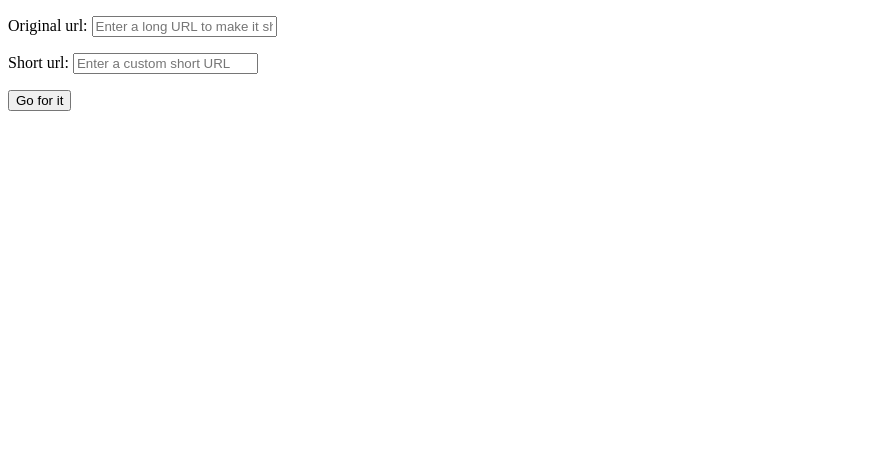
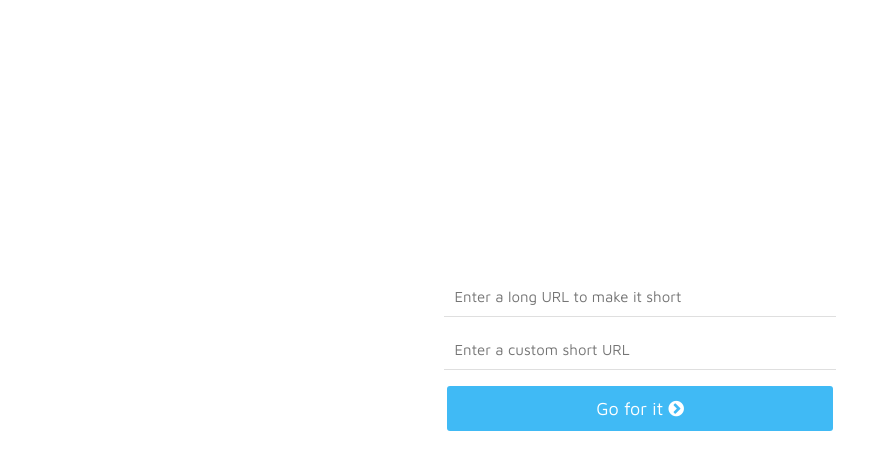
Before and after one commit to shash68i/URL-SHORTENER, a Django app: page / in a window 1280 px wide. Shown: the top 470 px of the page, without its empty margins (0-891 px from the left). Run offline with Django 3.2, Linux system fonts and the light colour scheme; some libraries are stand-ins or nearby versions.

Commit message:
Fully Working. Design left

```diff
--- a/oneapp/forms.py
+++ b/oneapp/forms.py
@@ -11,7 +11,7 @@ class UrlForm(forms.ModelForm):
         }
         self.fields['original_url'].widget.attrs = {
             'placeholder': 'Enter a long URL to make it short',
-            'id': 'original'
+            'id': 'long'
         }
 
     class Meta:
--- a/oneapp/models.py
+++ b/oneapp/models.py
@@ -2,9 +2,24 @@ from django.db import models
 
 
 class Url(models.Model):
-    short_url = models.CharField(max_length=30)
-    original_url = models.CharField(max_length=1000)
+    short_url = models.CharField(max_length=30, verbose_name='')
+    original_url = models.CharField(max_length=1000, verbose_name='')
     created = models.DateTimeField(auto_now_add=True)
+
+    def save(self, *args, **kwargs):
+        '''
+        This function is to store exact url, even if user fails to do so
+        '''
+        HTTPS = 'https://'
+        HTTP = 'http://'
+        WWW = 'www.'
+        if (not self.original_url.startswith(HTTPS) and
+                not self.original_url.startswith(HTTP)):
+            if self.original_url.startswith(WWW):
+                self.original_url = HTTPS + self.original_url
+            else:
+                self.original_url = HTTPS + WWW + self.original_url
+        super(Url, self).save(*args, **kwargs)
 
     def __str__(self):
         return self.short_url
--- a/oneapp/views.py
+++ b/oneapp/views.py
@@ -1,5 +1,5 @@
-from django.shortcuts import render
-from django.http import JsonResponse
+from django.shortcuts import render, get_object_or_404
+from django.http import JsonResponse, HttpResponse, HttpResponseRedirect
 from django.views.generic.edit import CreateView
 from django.shortcuts import redirect
 from django.urls import reverse
@@ -35,3 +35,9 @@ def validate_url(request):
 
 def success_view(request, data):
     return render(request, 'success.html', {'data': data})
+
+
+def url_redirection_view(request, new_short_url):
+    url = get_object_or_404(Url, short_url=new_short_url)
+    redirection_url = url.original_url
+    return HttpResponseRedirect(redirection_url)
--- a/smally/urls.py
+++ b/smally/urls.py
@@ -16,11 +16,12 @@ Including another URLconf
 from django.contrib import admin
 from django.urls import path
 
-from oneapp.views import validate_url, shorten_view, success_view
+from oneapp.views import (validate_url, shorten_view,
+                          success_view, url_redirection_view)
 urlpatterns = [
     path('admin/', admin.site.urls),
     path('', shorten_view, name='shorten'),
     path('success/<slug:data>', success_view, name='success_page'),
     path('ajax/validate_url/', validate_url, name='validate_url'),
-
+    path('<slug:new_short_url>', url_redirection_view, name='redirection'),
 ]
--- a/static/css/style.css
+++ b/static/css/style.css
@@ -0,0 +1,45 @@
+body {
+  margin-top: 35vh;
+  text-align: center;
+}
+
+#long {
+  width: 30%;
+  height: 30px;
+}
+
+#short {
+  width: 30%;
+  height: 30px;
+}
+
+#shorten_button {
+  outline: none;
+  width: 30.5%;
+  height: 45px;
+  background-color: #40baf5;
+  color: #fff;
+  border-width: 0;
+  border-radius: 3px;
+  font-family: 'Maven Pro', sans-serif;
+  font-size: large;
+}
+
+#long[type='text'],
+#short[type='text'] {
+  border-top: none;
+  border-left: none;
+  border-right: none;
+  border-bottom: 1px solid #dfdfdf;
+  padding-left: 10px;
+  font-family: 'Maven Pro', sans-serif;
+  font-size: 15px;
+  padding-bottom: 5px;
+  transition: all 0.1s ease;
+}
+
+#long[type='text']:focus,
+#short[type='text']:focus {
+  outline: none;
+  border-bottom: 1.5px solid #40baf5;
+}
--- a/templates/base.html
+++ b/templates/base.html
@@ -4,10 +4,21 @@
   <head>
     <meta charset="UTF-8" />
     <meta name="viewport" content="width=device-width, initial-scale=1.0" />
+    <link
+      href="https://fonts.googleapis.com/css2?family=Maven+Pro&family=Quicksand:wght@300&display=swap"
+      rel="stylesheet"
+    />
+    <link
+      rel="stylesheet"
+      href="https://cdnjs.cloudflare.com/ajax/libs/font-awesome/4.7.0/css/font-awesome.min.css"
+    />
     <link rel="stylesheet" href="{% static 'css/style.css' %}" />
     <title>Document</title>
   </head>
   <body>
     {% block content %} {% endblock %} {% block success %} {% endblock %}
+
+    <script src="https://code.jquery.com/jquery-3.1.0.min.js"></script>
+    <script src="{% static 'js/main.js' %}"></script>
   </body>
 </html>
--- a/templates/home.html
+++ b/templates/home.html
@@ -1,65 +1,11 @@
-{% extends 'base.html' %}
-{% block content %}
+{% extends 'base.html' %} {% block content %}
 <form method="post">
   {% csrf_token %} {{ form.as_p }}
   <button type="submit" id="shorten_button">
     Go for it
+    <i class="fa fa-chevron-circle-right" style="font-size: 18px;"></i>
   </button>
 </form>
 <div class="message-long"></div>
 <div class="message-short"></div>
-
-    <script src="https://code.jquery.com/jquery-3.1.0.min.js"></script>
-    <script>
-      function validURL(str) {
-        var pattern = new RegExp(
-          '^(https?:\\/\\/)?' + // protocol
-          '((([a-z\\d]([a-z\\d-]*[a-z\\d])*)\\.)+[a-z]{2,}|' + // domain name
-          '((\\d{1,3}\\.){3}\\d{1,3}))' + // OR ip (v4) address
-          '(\\:\\d+)?(\\/[-a-z\\d%_.~+]*)*' + // port and path
-          '(\\?[;&a-z\\d%_.~+=-]*)?' + // query string
-            '(\\#[-a-z\\d_]*)?$',
-          'i'
-        ); // fragment locator
-        return !!pattern.test(str);
-      }
-
-      $('#short').attr('maxlength', '30');
-      $('#original').change(function () {
-        var long = $(this).val();
-        if (!validURL(long)) {
-          $('.message-long').empty();
-          $('.message-long').append('Invalid URL');
-        } else {
-          $('.message-long').empty();
-        }
-        if (long == '') {
-          $('.message-long').empty();
-        }
-      });
-
-      $('#short').keyup(function () {
-        var url = $(this).val();
-
-        $.ajax({
-          url: '/ajax/validate_url/',
-          data: {
-            url: url,
-          },
-          dataType: 'json',
-          success: function (data) {
-            if (data.is_taken) {
-              $('#shorten_button').attr('disabled', 'disabled');
-              $('.message-short').empty();
-              $('.message-short').append(
-                'A user with this username already exists.'
-              );
-            } else {
-              $('.message-short').empty();
-              $('#shorten_button').removeAttr('disabled');
-            }
-          },
-        });
-      });
-    </script>
 {% endblock %}
```
Also changed, not shown: static/js/main.js (added, +48 -0 lines). Lines whose indentation alone changed are shown as unchanged.
